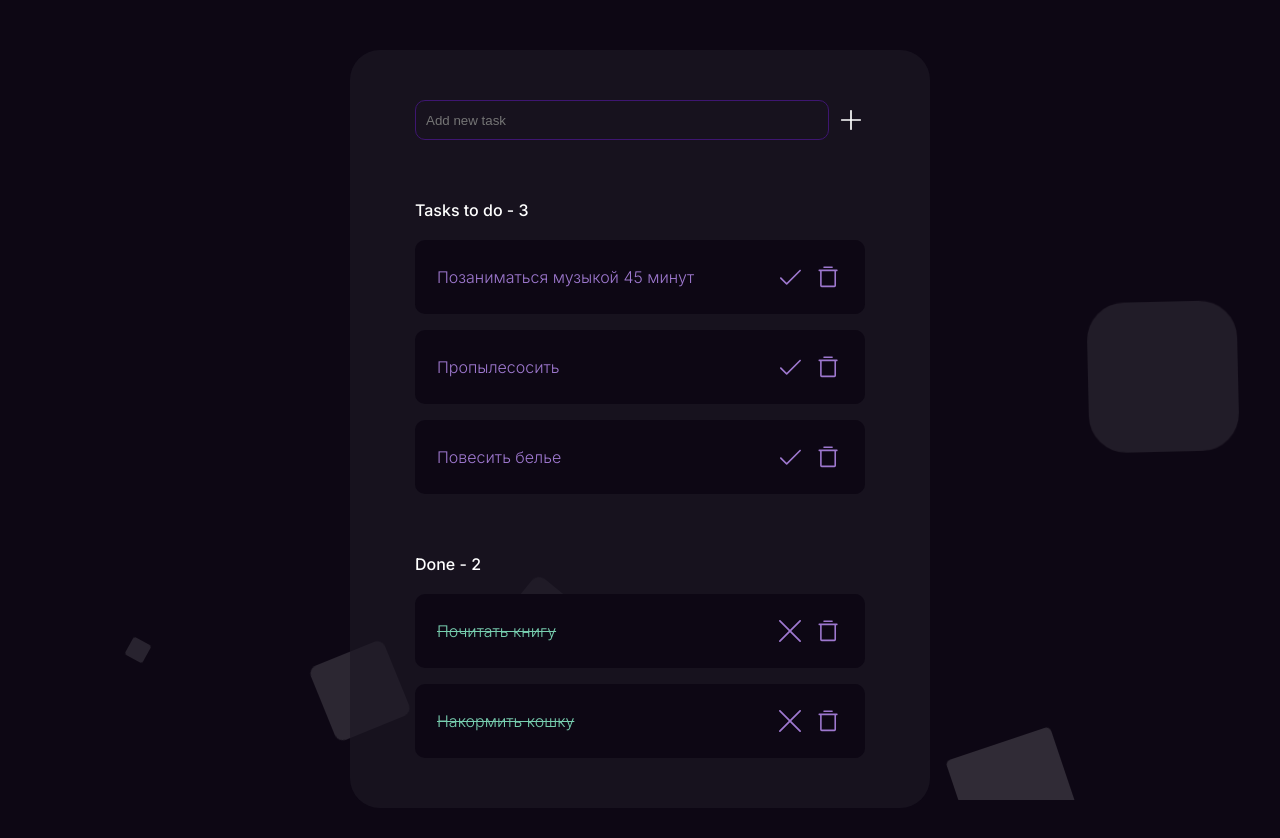
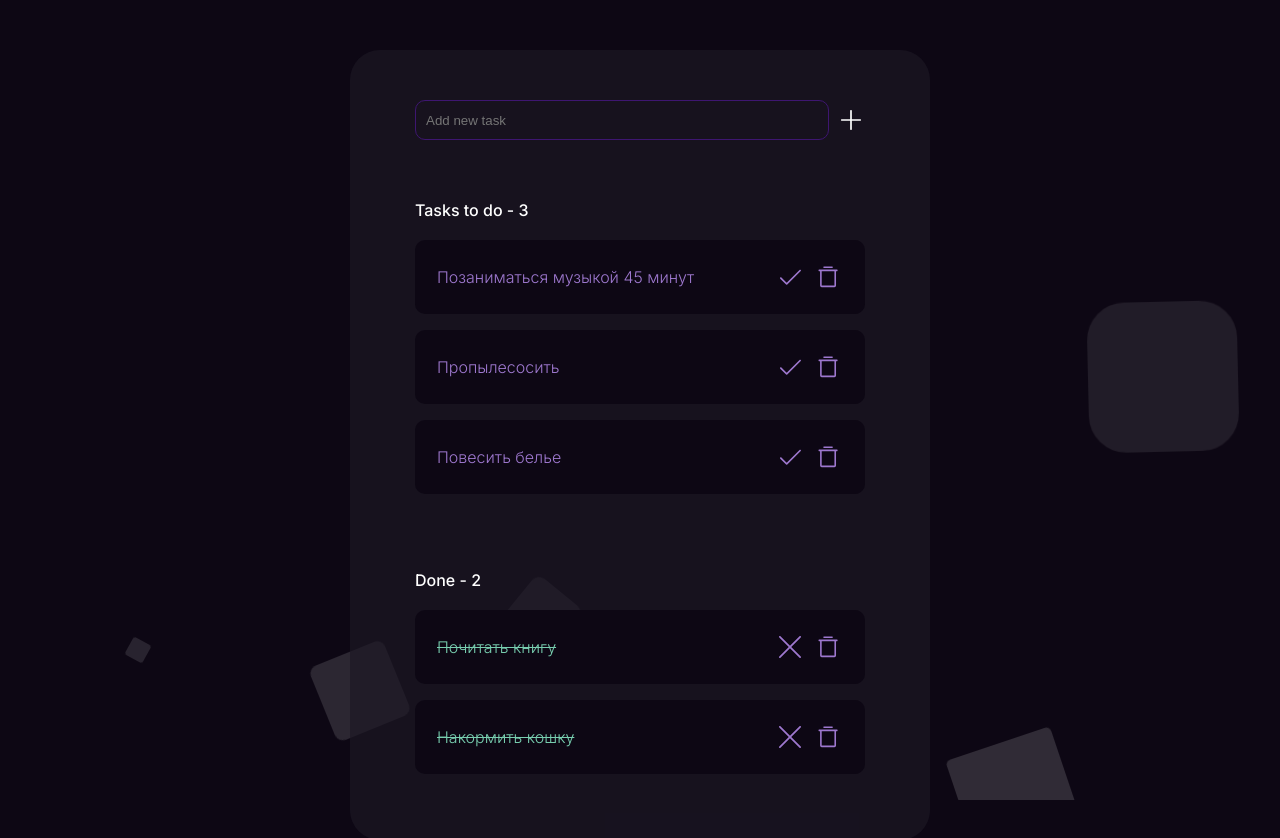
Before and after one commit to Hromsi/todo-app, a Next.js app: page / in a window 1280 px wide. Shown: the top 838 px of the page. Built offline with nearby package versions, Linux system fonts and the light colour scheme.

Commit message:
Временный фикс для IOS

```diff
--- a/src/app/globals.css
+++ b/src/app/globals.css
@@ -127,7 +127,7 @@ h2 {
   list-style: none;
   display: flex;
   flex-direction: column-reverse;
-  gap: 16px;
+  /* gap: 16px; */
 }
 
 .task-container__item {
@@ -137,6 +137,7 @@ h2 {
   padding: 22px;
   background-color: #0d0714;
   border-radius: 10px;
+  margin-bottom: 16px;
 }
 
 .task-container__actions {
```
